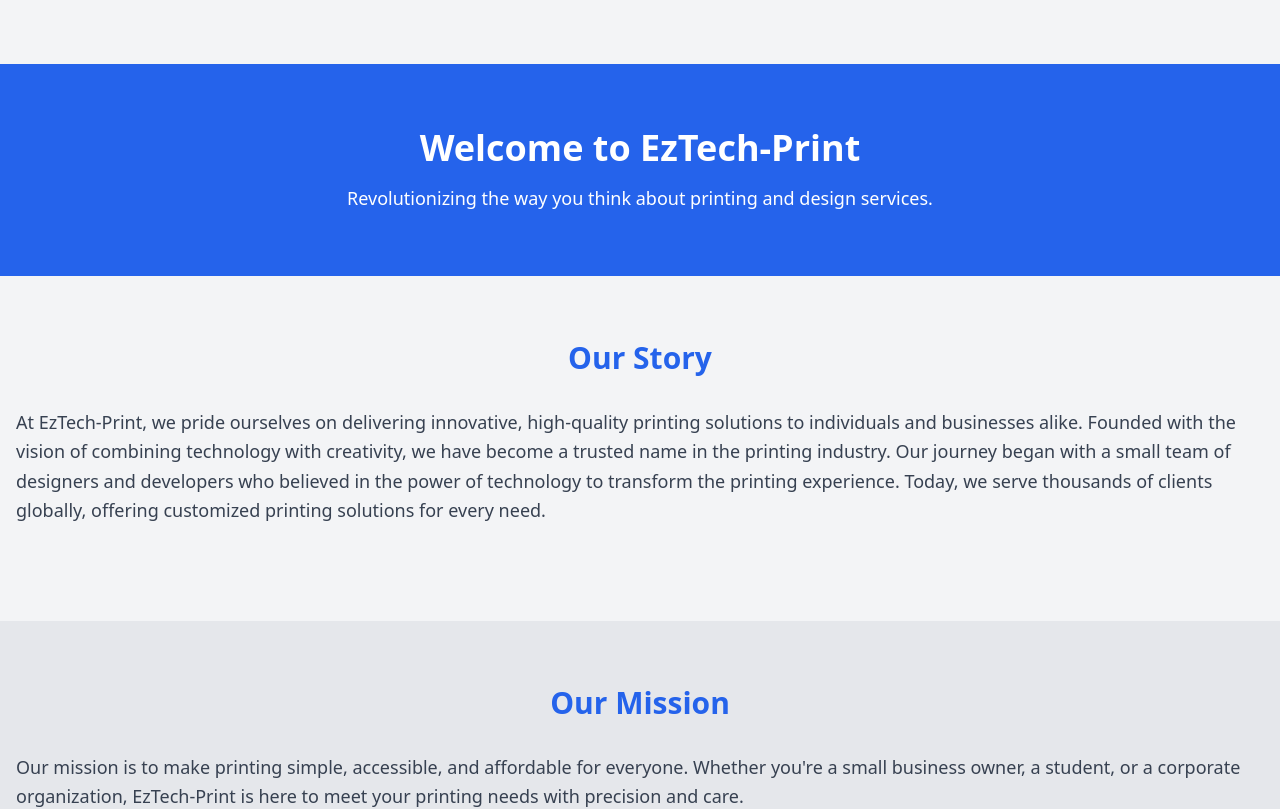
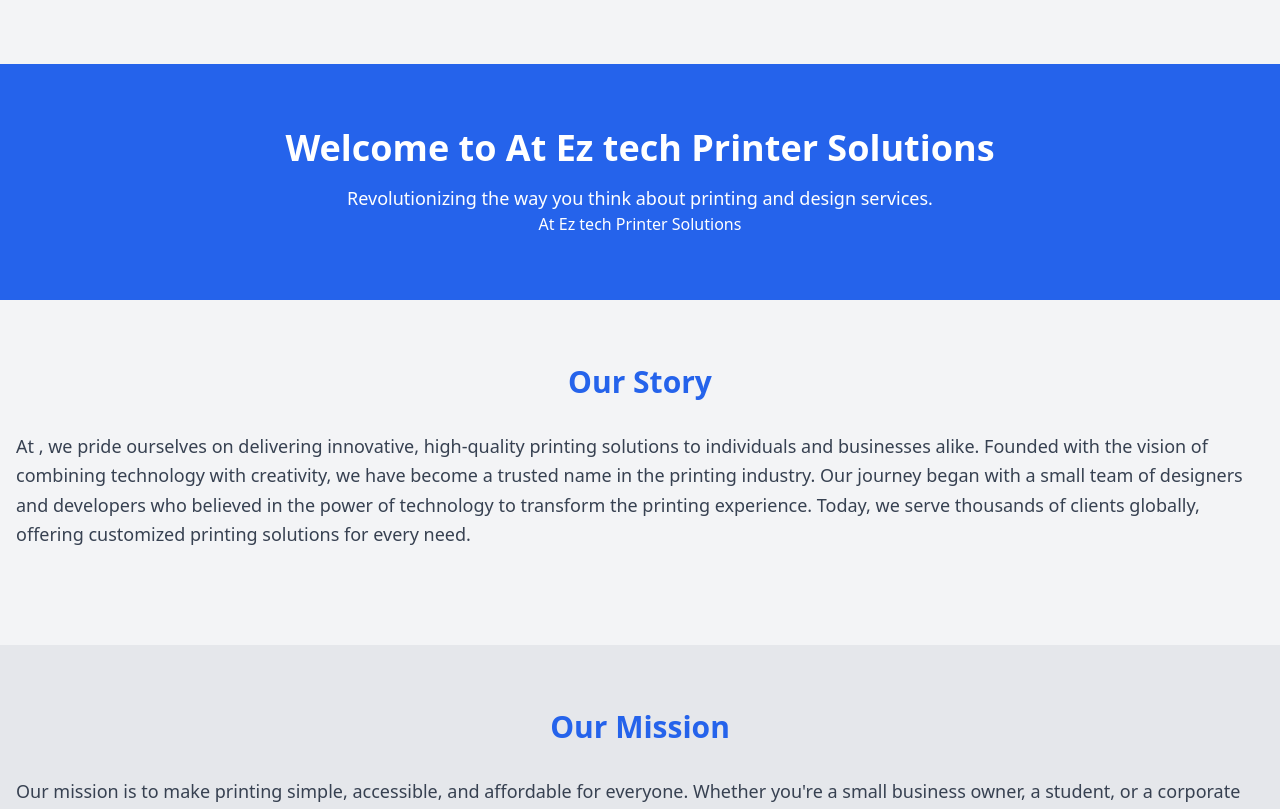
Before and after one commit to rafatparween/eztechprint, a Next.js app: page /about in a window 1280 px wide. Shown: the top 809 px of the page. Built offline with nearby package versions, Linux system fonts and the light colour scheme.

Commit message:
some chnre are done

```diff
--- a/app/Components/Navbar.js
+++ b/app/Components/Navbar.js
@@ -10,7 +10,7 @@ const Navbar = () => {
           <div className="flex items-center">
             <Link legacyBehavior href="/">
               <a className="text-2xl font-bold text-blue-600">
-              EzTech-Print
+              At Ez tech Printer Solutions
               </a>
             </Link>
           </div>
--- a/app/Disclaimer/page.js
+++ b/app/Disclaimer/page.js
@@ -4,8 +4,8 @@ const Disclaimer = () => {
   return (
     <>
       <Head>
-        <title>Disclaimer | EzTech-Print</title>
-        <meta name="description" content="Disclaimer page for EzTech-Print" />
+        <title>Disclaimer | At Ez tech Printer Solutions</title>
+        <meta name="description" content="Disclaimer page for  At Ez tech Printer Solutions" />
       </Head>
 
       <div className="bg-gradient-to-r from-blue-500 via-teal-600 to-indigo-700 min-h-screen py-12 px-6 md:px-12 pt-16">
@@ -16,7 +16,7 @@ const Disclaimer = () => {
           </h1>
           <div className="space-y-6 text-gray-700">
             <p>
-              The information provided by EzTech-Print (“we,” “us,” or “our”) on
+              The information provided by  At Ez tech Printer Solutions (“we,” “us,” or “our”) on
               this website (the “Site”) is for general informational purposes
               only. All information on the Site is provided in good faith, and
               we make no representations or warranties of any kind, express or
--- a/app/about/page.js
+++ b/app/about/page.js
@@ -6,10 +6,10 @@ export default function About() {
       {/* Hero Section */}
       <header className="bg-blue-600 text-white py-16  ">
         <div className="container mx-auto px-4 text-center">
-          <h1 className="text-4xl font-bold mb-4 text-white">Welcome to EzTech-Print</h1>
+          <h1 className="text-4xl font-bold mb-4 text-white">Welcome to At Ez tech Printer Solutions</h1>
           <p className="text-lg">
             Revolutionizing the way you think about printing and design services.
-          </p>
+          </p> At Ez tech Printer Solutions
         </div>
       </header>
 
@@ -18,7 +18,7 @@ export default function About() {
         <div className="container mx-auto px-4">
           <h2 className="text-3xl font-bold text-center mb-8 text-[#2563EB]">Our Story</h2>
           <p className="text-lg leading-relaxed text-gray-700 mb-8">
-            At EzTech-Print, we pride ourselves on delivering innovative, high-quality printing solutions to individuals and businesses alike.
+            At , we pride ourselves on delivering innovative, high-quality printing solutions to individuals and businesses alike.
             Founded with the vision of combining technology with creativity, we have become a trusted name in the printing industry. Our journey began with a
             small team of designers and developers who believed in the power of technology to transform the printing experience. Today, we serve thousands of
             clients globally, offering customized printing solutions for every need.
@@ -32,7 +32,8 @@ export default function About() {
           <h2 className="text-3xl font-bold text-center mb-8 text-[#2563EB]">Our Mission</h2>
           <p className="text-lg leading-relaxed text-gray-700 mb-8">
             Our mission is to make printing simple, accessible, and affordable for everyone.
-            Whether you're a small business owner, a student, or a corporate organization, EzTech-Print is here to meet your printing needs with precision and care.
+            Whether you're a small business owner, a student, or a corporate organization,  At Ez tech Printer Solutions
+             is here to meet your printing needs with precision and care.
           </p>
           <div className="grid grid-cols-1 md:grid-cols-3 gap-8">
             <div className="bg-white p-6 shadow-md rounded-lg">
@@ -83,7 +84,7 @@ export default function About() {
         <div className="container mx-auto px-4 text-center">
           <h2 className="text-3xl font-bold mb-4">Ready to Get Started?</h2>
           <p className="text-lg mb-8">
-            Join thousands of satisfied customers who trust EzTech-Print for all their printing and design needs.
+            Join thousands of satisfied customers who trust At Ez tech Printer Solutions for all their printing and design needs.
           </p>
           <button className="bg-white text-blue-600 font-semibold py-2 px-6 rounded shadow hover:bg-gray-100">
             Contact Us
--- a/app/policy/page.js
+++ b/app/policy/page.js
@@ -4,8 +4,8 @@ const PrivacyPolicy = () => {
   return (
     <>
       <Head>
-        <title>Privacy Policy | EzTech-Print</title>
-        <meta name="description" content="Privacy policy page for EzTech-Print " />
+        <title>Privacy Policy | At Ez tech Printer Solutions</title>
+        <meta name="description" content="Privacy policy page for At Ez tech Printer Solutions" />
       </Head>
 
       <div className="bg-gradient-to-r from-blue-500 via-teal-600 to-indigo-700 min-h-screen py-12 px-6 md:px-12 pt-16">
@@ -15,7 +15,7 @@ const PrivacyPolicy = () => {
           </h1>
           <div className="space-y-8 text-gray-700">
             <p>
-              At EzTech-Print, your privacy is a top priority for us. This Privacy Policy outlines how we collect, use, and protect your personal information when you visit our website and use our services. By accessing or using our website, you agree to the terms outlined in this policy.
+              At  At Ez tech Printer Solutions, your privacy is a top priority for us. This Privacy Policy outlines how we collect, use, and protect your personal information when you visit our website and use our services. By accessing or using our website, you agree to the terms outlined in this policy.
             </p>
 
             <h2 className="text-2xl font-semibold text-gray-800 mt-8">
--- a/app/service/page.js
+++ b/app/service/page.js
@@ -9,7 +9,7 @@ export default function Services() {
         <div className="container mx-auto px-6 text-center">
           <h1 className="text-4xl font-bold mb-6">Our Premium Printing Services</h1>
           <p className="text-lg max-w-2xl mx-auto">
-            At EzTech-Print, we bring innovation, precision, and creativity to every printing solution. Explore our services and experience printing like never before.
+            At Ez tech Printer Solutions, we bring innovation, precision, and creativity to every printing solution. Explore our services and experience printing like never before.
           </p>
         </div>
       </header>
@@ -72,7 +72,7 @@ export default function Services() {
       <section className="bg-gradient-to-r from-blue-600 to-blue-800 text-white py-16">
         <div className="container mx-auto px-6 text-center">
           <h2 className="text-3xl font-bold mb-6">
-            Experience the EzTech-Print Difference
+            Experience the  At Ez tech Printer Solutions Difference
           </h2>
           <p className="text-lg max-w-2xl mx-auto mb-8">
             Contact us today to bring your ideas to life with our state-of-the-art printing solutions.
```
